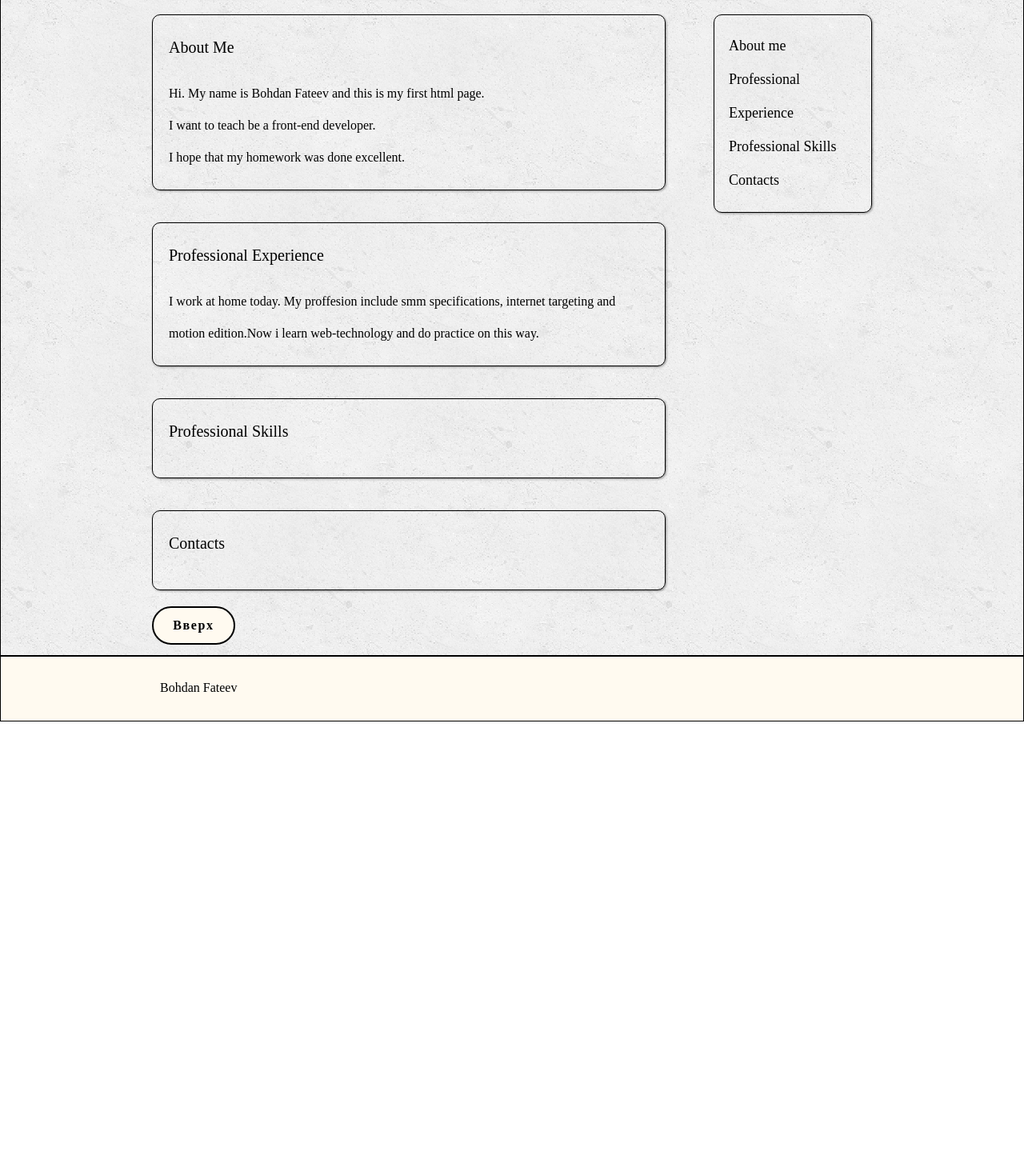
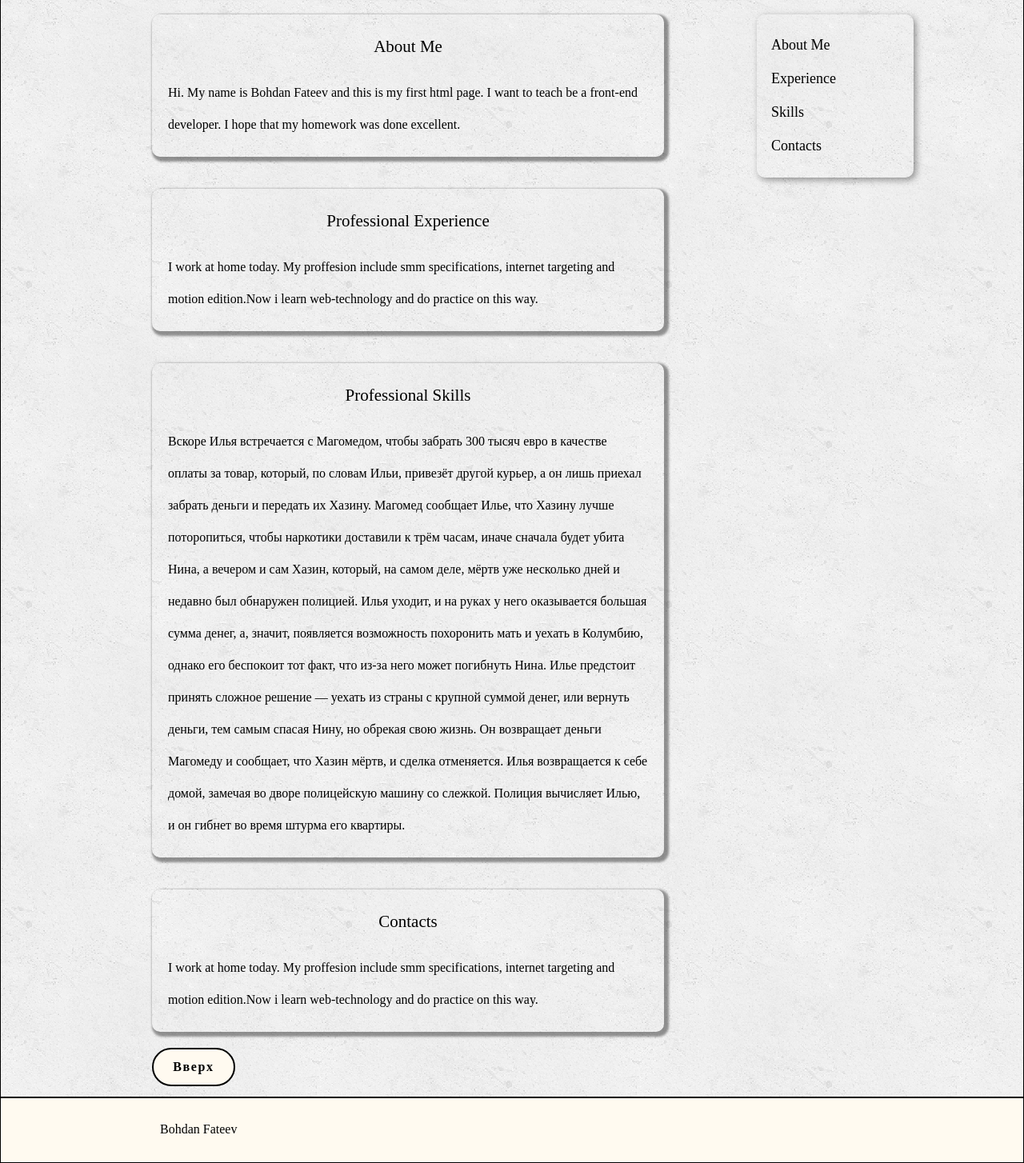
Before and after one commit to daddynozh/myproject, a plain HTML site: page index.html in a window 1280 px wide. Shown: the part 147-1601 px from the top of the page at 80% size. Before the commit the page ends 1049 px from the top, so only its background shows below. Drawn offline with Linux system fonts and the light colour scheme.

Commit message:
changed hmtl on BEM,added js-code with target

```diff
--- a/index.css
+++ b/index.css
@@ -23,11 +23,12 @@ h6 {
 
 /** ПАРТФОЛИО **/
 
-#headpart
+.head-partfolio__title
 {
 color:black;
 }
-.my-part {
+
+.head-partfolio {
 	padding: 20px;
 	border: 1px solid black;
 	background-color: antiquewhite;
@@ -38,7 +39,9 @@ color:black;
 
 }
 
-nav {
+/** НАВИГАЦИЯ **/
+
+.nav-header {
 
 	background-color: azure;
 	text-decoration-color: black;
@@ -46,12 +49,12 @@ nav {
     background: url(img/prism.png);
 }
 
-nav ul {
+.nav-header__ul {
     display: flex;
 
 }
   /*:not(:last-of-type) */
-nav ul li{
+.nav-header ul li{
 	margin-right: 15px;
     border: 1px solid black;
     box-shadow: 1px 1px 3px rgba(0, 0, 0, .4);
@@ -59,93 +62,97 @@ nav ul li{
     padding: 5px;
 }
 
-nav ul li a {
+.nav-header ul li a {
 	font-size: 18px;
     color: #FFF;
     display: flex;
     align-items: center;
 }
-nav ul li a:hover {
+.nav-header ul li a:hover {
 
 	font-size: 18px;
     color:cornsilk;
 }
 
-nav ul li a img {
+.nav-header ul li a img {
 	height:50px;
 	max-width: 100%;
     display:flex;
     margin-right: 3px;
 }
 
-/** КОНТЕНТ      **/
 
-.main {
+
+/**       КОНТЕНТ      **/
+
+.main-content {
 	background-color: antiquewhite;
 	line-height: 40px;
 	border: 1px solid black;
     background: url(img/main.png);
 }
 
-/** ВКЛАДКИ **/
+/**       ВКЛАДКИ **/
 
-.about-me,
-.prof-exp,
-.prof-skills,
-.contacts {
+.about-me
+{
+    box-shadow: 3px 3px 3px 3px rgba(0, 0, 0, .4);
+    border: 0px solid black;
+    border-radius: 10px;
     margin-top: 20px;
 	width: 600px;
 	padding: 20px;
 	display: inline-block;
 	vertical-align: top;
 	margin-bottom: 20px;
-
+    position:
 }
 
-/** BUTTON FOOTER **/
-
-article
+.title
 {
-    box-shadow: 1px 1px 3px rgba(0, 0, 0, .4);
-    border: 1px solid black;
-    border-radius: 10px;
-}
-article h2
-{
-	font-size: 20px;
-	margin-bottom: 18px;
+  color: black;
+  font-size: 14px;
+  text-align: center;
+  margin-bottom: 18px;
 }
 
 /** ASIDE **/
-aside
+
+.asidenav
 {
     margin-top: 20px;
 	float: right;
-	border: 1px solid black;
+	border: 0px solid black;
     border-radius: 10px;
-    box-shadow: 1px 1px 3px rgba(0, 0, 0, .4);
+    box-shadow: 3px 3px 8px rgba(0, 0, 0, .4);
 	width: 160px;
 	display: inline-block;
 	vertical-align: top;
 	padding: 18px 18px;
-	margin-left: 56px;
+	margin-left: 756px;
+  position:fixed;
 }
 
-aside ul li
+.asidenav ul li
 {
 	font-size: 13px;
 }
 
-.aside ul li a
+.asidenav ul li a
 {
 	color: #000;
 	font-size: 18px;
 }
 
-aside a:hover {
+.asidenav a:hover {
 	text-decoration:underline;
     color: #000;
 }
+
+/** BUTTON FOOTER **/
+
+
+
 
 .button {
 	font-weight: 700;
@@ -172,13 +179,13 @@ aside a:hover {
 
 /** FOOTER **/
 
-.foot {
+.foot-content {
 	border: 1px solid black;
     padding: 20px;
     height: 40px;
     background-color:floralwhite;
 }
-.foot p{
+.foot-content p{
     padding: 10px;
 
 }
--- a/index.html
+++ b/index.html
@@ -5,21 +5,20 @@
 	<title>FATEEV BOHDAN | Portfolio</title>
 	<link rel="stylesheet" href="index.css"/>
 </head>
-
   <body>
     <header id="top">
-		<div class="my-part">
-			<div id=headpart class="container">
-				<h2>Мое партфолио</h2>
+      <div class="head-partfolio">
+        <div class="container">
+          <h2 class="head-partfolio__title">Мое партфолио</h2>
         </div>
       </div>
-		<nav class="nav">
+
+<nav class="nav-header">
   <div class="container">
-                <nav>
-                    <ul>
-                        <li>
+    <ul class="nav-header__ul">
+      <li class="nav-header__li">
         <a href="#page1-About-Me">
-                                <img src="img/1.png" alt="">About me
+          <img  src="img/1.png" alt="">About me
         </a>
       </li>
         <li>
@@ -38,64 +37,93 @@
               </a>
             </li>
       </ul>
-				</nav>
   </div>
 </nav>
     </header>
-	<main class="main">
-		<div class="container" id="kek">
-
-			<aside class="aside">
+      <main class="main-content">
+        <div class="container" id="button-top">
+          <aside class="asidenav">
             <ul>
               <li>
-						<a href="#page1-About-Me">About me</a>
+                <a href="#page1-About-Me">About Me</a>
               </li>
               <li>
-						<a href="#page2-Professional-Experience">Professional Experience</a>
+                <a href="#page2-Professional-Experience">Experience</a>
               </li>
               <li>
-						<a href="#page3-Professional-Skills">Professional Skills</a>
+                <a href="#page3-Professional-Skills">Skills</a>
               </li>
               <li>
                 <a href="#page4-Contacts">Contacts</a>
               </li>
             </ul>
           </aside>
-			<article class="about-me">
+<div class="about-me">
+  <article >
+    <div class="about-me__title title">
       <h2 id="page1-About-Me">About Me</h2>
-				<p>Hi. My name is Bohdan Fateev and this is my first html page.</p>
-				<p>I want to teach be a front-end developer.</p>
-				<p>I hope that my homework was done excellent.</p>
+    </div>
+      <div class="about-me_row">
+        <div class="about-me__subtitle subtitle">
+          <p >Hi. My name is Bohdan Fateev and this is my first html page.
+              I want to teach be a front-end developer.
+              I hope that my homework was done excellent.</p>
+        </div>
+      </div>
   </article>
-			<article class="prof-exp">
+</div>
+
+   <div class="about-me">
+    <article >
+      <div class="title">
        <h2 id="page2-Professional-Experience">Professional Experience</h2>
+      </div>
+        <div class="about-me_row">
+          <div class="about-me__subtitle subtitle">
             <p>I work at home today. My proffesion include smm specifications, internet targeting and motion edition.Now i learn web-technology and do practice on this way.</p>
+          </div>
+        </div>
       </article>
-			<article class="prof-skills">
+    </div>
+
+   <div class="about-me">
+    <article >
+      <div class="title">
        <h2 id="page3-Professional-Skills">Professional Skills</h2>
+      </div>
+        <div class="about-me_row">
+          <div class="about-me__subtitle subtitle">
+            <p>Вскоре Илья встречается с Магомедом, чтобы забрать 300 тысяч евро в качестве оплаты за товар, который, по словам Ильи, привезёт другой курьер, а он лишь приехал забрать деньги и передать их Хазину. Магомед сообщает Илье, что Хазину лучше поторопиться, чтобы наркотики доставили к трём часам, иначе сначала будет убита Нина, а вечером и сам Хазин, который, на самом деле, мёртв уже несколько дней и недавно был обнаружен полицией. Илья уходит, и на руках у него оказывается большая сумма денег, а, значит, появляется возможность похоронить мать и уехать в Колумбию, однако его беспокоит тот факт, что из-за него может погибнуть Нина.
+
+Илье предстоит принять сложное решение — уехать из страны с крупной суммой денег, или вернуть деньги, тем самым спасая Нину, но обрекая свою жизнь. Он возвращает деньги Магомеду и сообщает, что Хазин мёртв, и сделка отменяется. Илья возвращается к себе домой, замечая во дворе полицейскую машину со слежкой. Полиция вычисляет Илью, и он гибнет во время штурма его квартиры.             </p>
+          </div>
+        </div>
       </article>
-			<article class="contacts">
+    </div>
+
+    <div class="about-me">
+    <article >
+      <div class="title">
        <h2 id="page4-Contacts">Contacts</h2>
+      </div>
+        <div class="about-me_row">
+          <div class="about-me__subtitle subtitle">
+            <p>I work at home today. My proffesion include smm specifications, internet targeting and motion edition.Now i learn web-technology and do practice on this way.</p>
+          </div>
+        </div>
       </article>
-		<!--		<div>
-				<a href="#top" class="button"> Вверх</a>
-			</div> -->
+    </div>
+
 		</div>
 	</main>
 
-	<script src="index.js"></script>
-</body>
-<footer class="foot">
+  <script src="index.js">
+
+	</script>
+      <footer class="foot-content">
         <div class="container">
                 <p>Bohdan Fateev</p>
             </div>
       </footer>
+</body>
 </html>
-	<!--
-About Me” page part, “Professional Experience”, “Professional Skills” part, “Contacts” part.
-
-Вы должны создать навигацию по странице, используя тег nav
-article and section tags
-<a href=”#some-id”>
-Add some MEANINGFUL buttons, tables and lists using table, button, ul, ol, li tags.
--->
--- a/index.js
+++ b/index.js
@@ -1,18 +1,18 @@
-/*const myButton = document.getElementById('contacts-btn');
 
-const myButtonListener = () => {
+var list = document.getElementById('button-top');
+var aelement    = document.createElement('a');
+aelement.className = 'button';
+aelement.href = '#top';
+aelement.title = 'к навигации';
+aelement.id = "jstext";
+aelement.appendChild(document.createTextNode('Вверх'));
+list.appendChild(aelement);
 
-  let div = document.createElement('div');
-  div.innerHTML = "какой-то текст";
-
-  document.body.appendChild(div);
-
-};
-
-myButton.addEventListener('click', myButtonListener);*/
-var list = document.getElementById('kek'),
-  newdiv = document.createElement('div');
-    newdiv.className = 'button';
-	newdiv.style.color = 'black';
-    newdiv.innerHTML = "Вверх";
-list.appendChild(newdiv);
+const myButtonClick = document.getElementById('jstext');
+let AddNewElementWithText = () => {
+    const newElement = document.createElement('div');
+    newElement.innerText = 'How did i do this?';
+    newElement.style = 'font-size: 30px; color: red';
+    list.appendChild(newElement);
+}
+myButtonClick.addEventListener('click', AddNewElementWithText);
```
Lines whose indentation alone changed are shown as unchanged.
